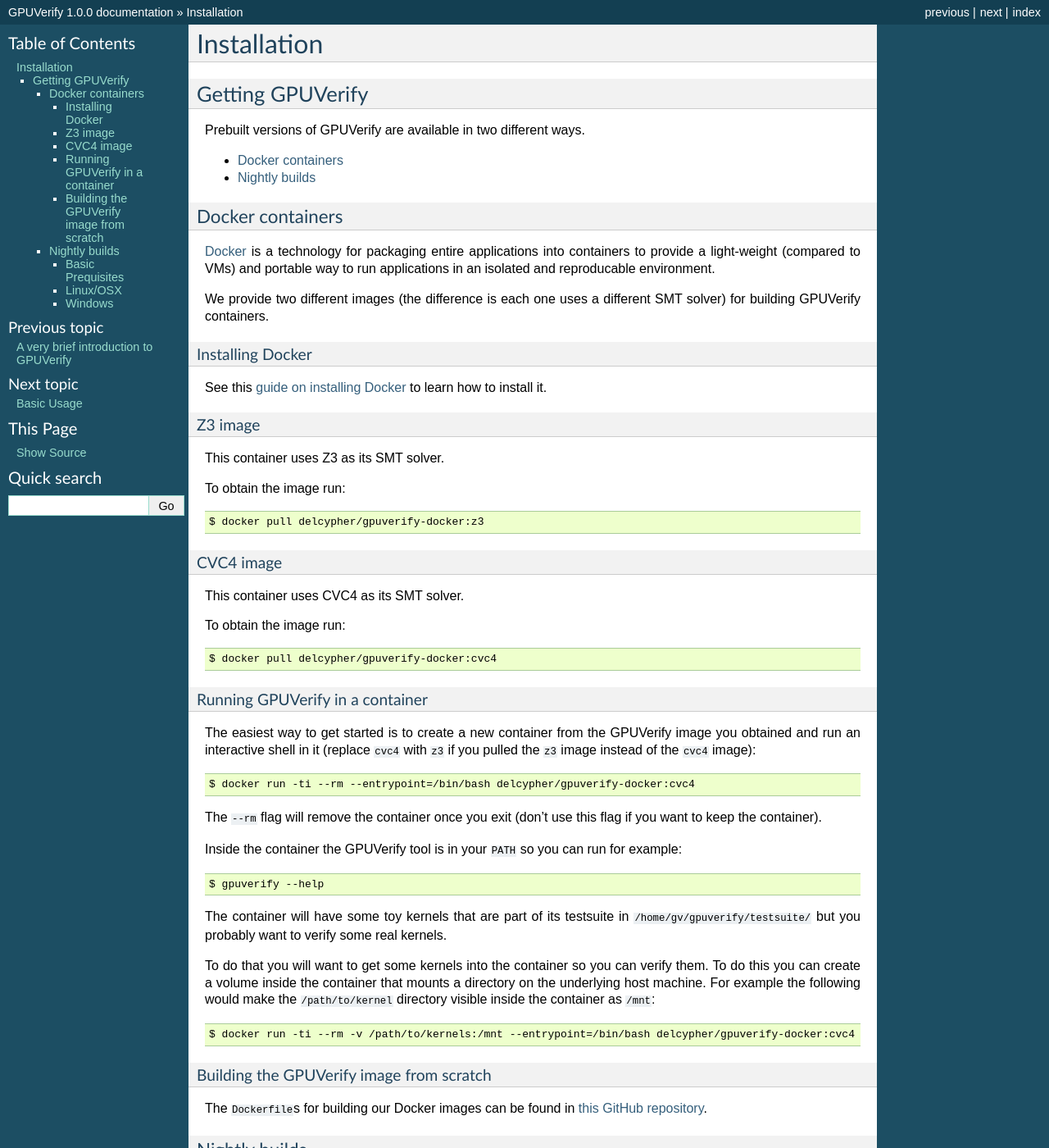
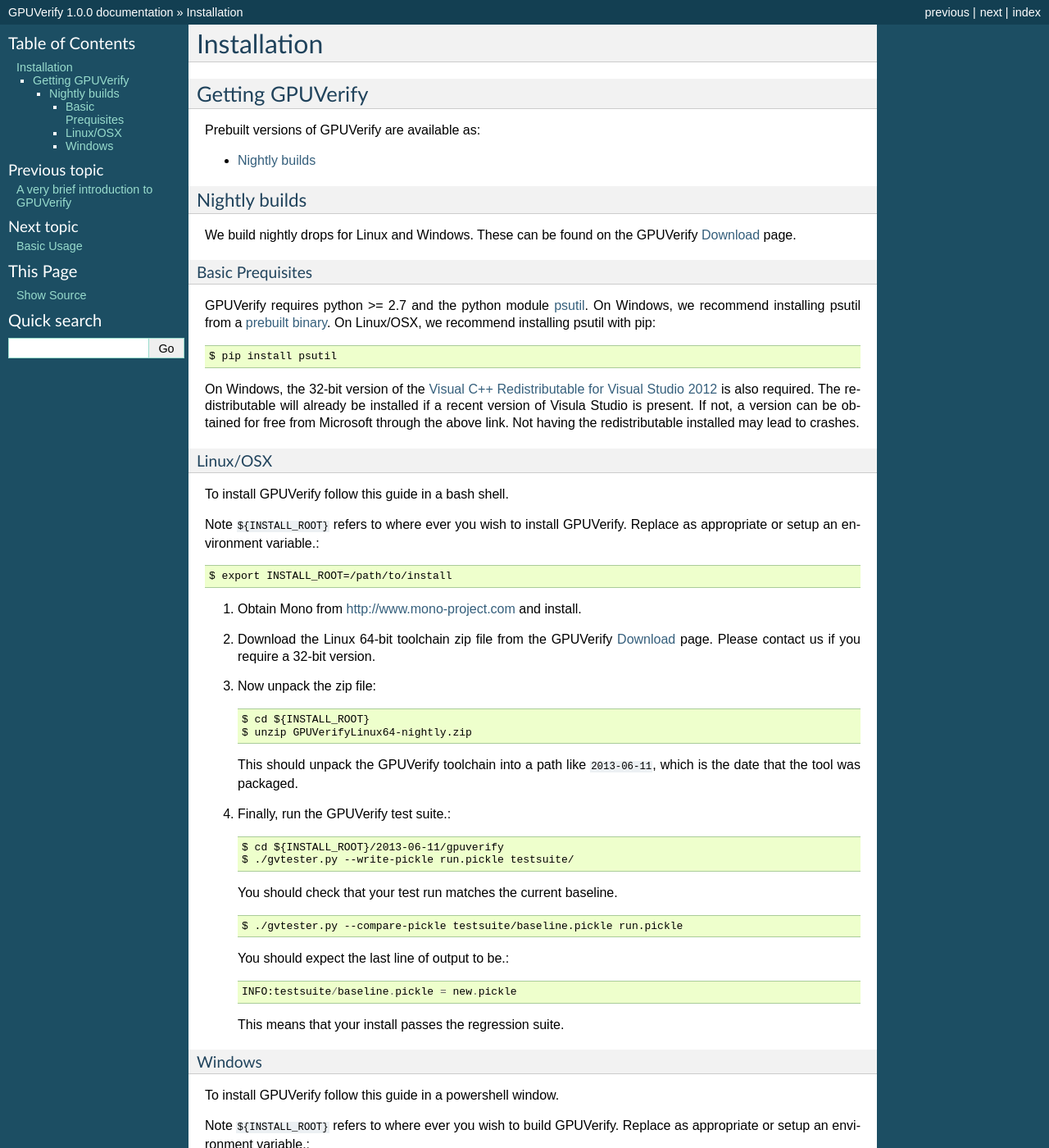
Before and after one commit to mc-imperial/gpuverify, a Sphinx documentation site: the page built from Documentation/installation.rst, in a window 1280 px wide and 1400 px high. Shown: the whole window at 82% size. Built offline with Sphinx 7.4.7, drawn with Linux system fonts in a browser that asks for light colours.

Commit message:
Drop Docker related text from the documentation

```diff
--- a/Documentation/installation.rst
+++ b/Documentation/installation.rst
@@ -5,80 +5,9 @@
 Getting GPUVerify
 =================
 
-Prebuilt versions of GPUVerify are available in two different ways.
+Prebuilt versions of GPUVerify are available as:
 
-* :ref:`docker_containers`
 * :ref:`nightly_builds`
-
-.. _docker_containers:
-
-Docker containers
------------------
-
-`Docker <https://www.docker.com/>`_ is a technology for packaging entire applications into
-containers to provide a light-weight (compared to VMs) and portable way to run applications
-in an isolated and reproducable environment.
-
-We provide two different images (the difference is each one uses a different SMT solver)
-for building GPUVerify containers.
-
-Installing Docker
-^^^^^^^^^^^^^^^^^
-
-See this `guide on installing Docker <https://docs.docker.com/installation/#installation>`_ to
-learn how to install it.
-
-Z3 image
-^^^^^^^^
-
-This container uses Z3 as its SMT solver.
-
-To obtain the image run::
-
-    $ docker pull delcypher/gpuverify-docker:z3
-
-CVC4 image
-^^^^^^^^^^
-
-This container uses CVC4 as its SMT solver.
-
-To obtain the image run::
-
-    $ docker pull delcypher/gpuverify-docker:cvc4
-
-Running GPUVerify in a container
-^^^^^^^^^^^^^^^^^^^^^^^^^^^^^^^^
-
-The easiest way to get started is to create a new container from the GPUVerify image
-you obtained and run an interactive shell in it (replace ``cvc4`` with ``z3`` if you
-pulled the ``z3`` image instead of the ``cvc4`` image)::
-
-    $ docker run -ti --rm --entrypoint=/bin/bash delcypher/gpuverify-docker:cvc4
-
-The ``--rm`` flag will remove the container once you exit (don't use this flag if you
-want to keep the container).
-
-Inside the container the GPUVerify tool is in your ``PATH`` so you can run for example::
-
-    $ gpuverify --help
-
-The container will have some toy kernels that are part of its testsuite in
-``/home/gv/gpuverify/testsuite/`` but you probably want to verify some real
-kernels.
-
-To do that you will want to get some kernels into the container so you
-can verify them. To do this you can create a volume inside the container that
-mounts a directory on the underlying host machine. For example the following
-would make the ``/path/to/kernel`` directory visible inside the container as
-``/mnt``::
-
-    $ docker run -ti --rm -v /path/to/kernels:/mnt --entrypoint=/bin/bash delcypher/gpuverify-docker:cvc4
-
-Building the GPUVerify image from scratch
-^^^^^^^^^^^^^^^^^^^^^^^^^^^^^^^^^^^^^^^^^
-
-The ``Dockerfile``\ s for building our Docker images can be found
-in `this GitHub repository <https://github.com/delcypher/gpuverify-docker>`_.
 
 .. _nightly_builds:
 
```
Also changed, not shown: 1 other file.
